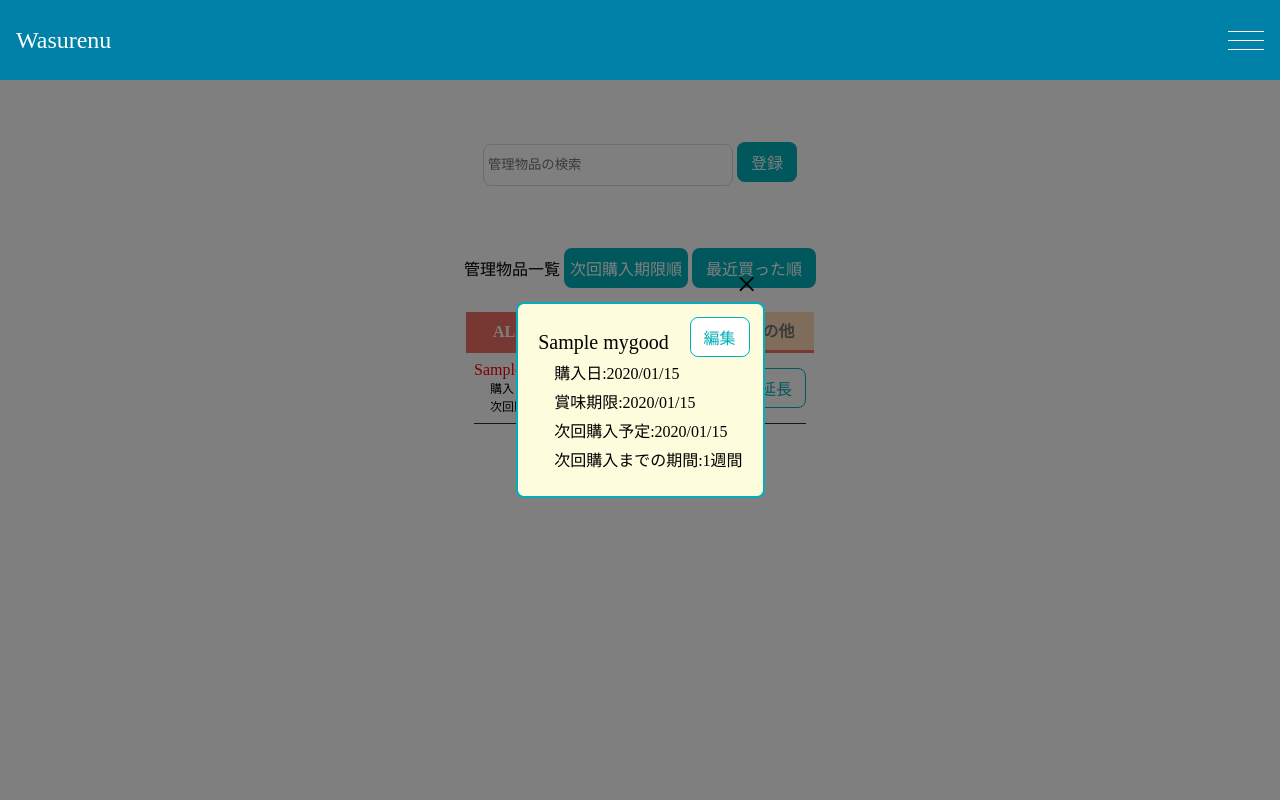
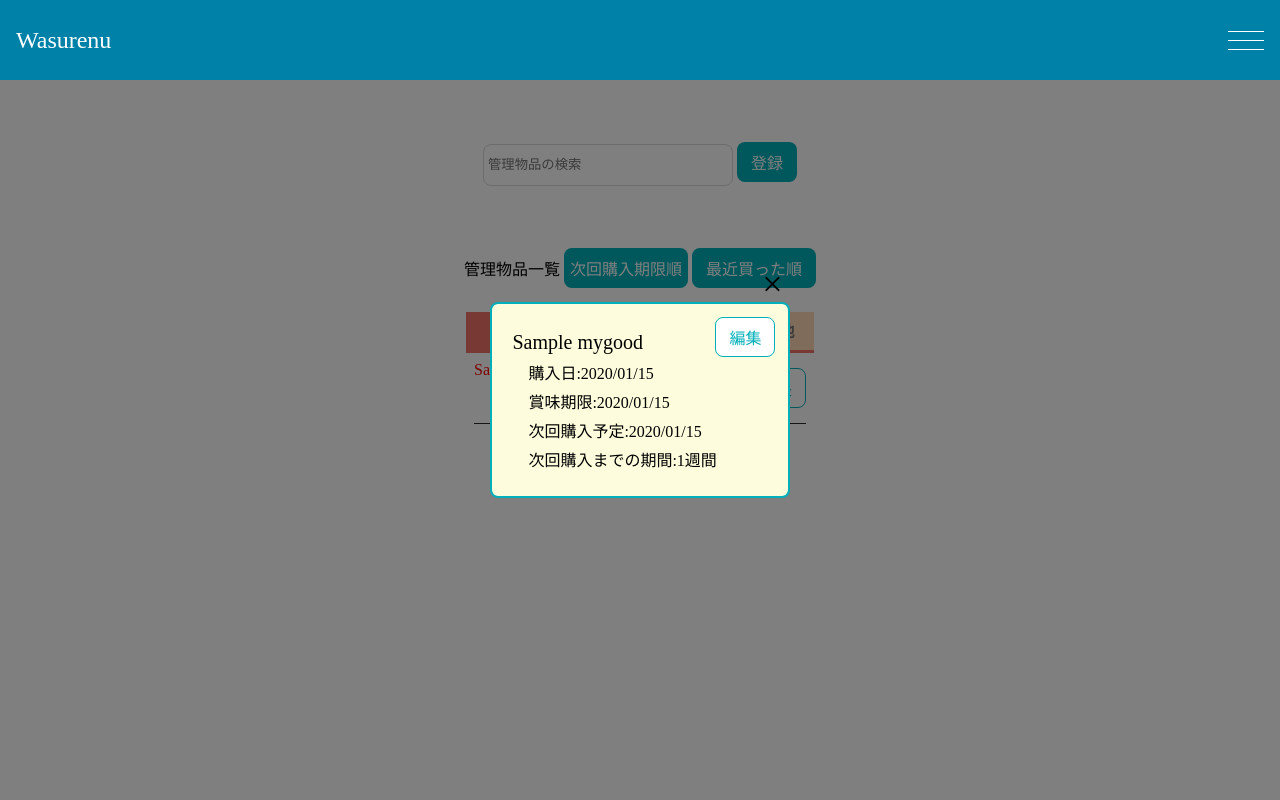
Before and after one commit to 2025hackathon-Winter/2025winter_hackathon_project, a Django app: page /menu/ in a window 1280 px wide, after a click that opens the changed part. Run offline with Django 3.2, Linux system fonts and the light colour scheme; a user stored in the database is signed in; tables that the repository leaves empty hold one stand-in row (values such as "Sample post"); some web fonts are replaced.

Commit message:
モーダル表示の修正・設定画面への不具合修正

```diff
--- a/remindapp/static/css/modal.css
+++ b/remindapp/static/css/modal.css
@@ -33,6 +33,9 @@
     position: relative;
     display: inline-block;
     vertical-align: middle;
+    width: 70%;
+    max-width: 300px;
+    min-width: 280px;
   }
 
   /* モーダルを閉じるボタンの指定 */
--- a/remindapp/templates/reset-modal.html
+++ b/remindapp/templates/reset-modal.html
@@ -13,9 +13,7 @@
              <!--ALLのリスト-->
              <div>
               <!-- 2/26　うっちゃん 手こずっているのでコメントアウト-->
-              <!-- <form action="{% url 'remind:reset_default_term' %}" method="POST">
-                {% csrf_token %}
-                <input type="hidden" name="default_term" value="0"> -->
+
               <form method="POST">
                 <input type="hidden" name="○○" value="○○">
                 <button type="submit">初期化</button>
```
Also changed, not shown: remindapp/remind/migrations/0001_initial.py.
